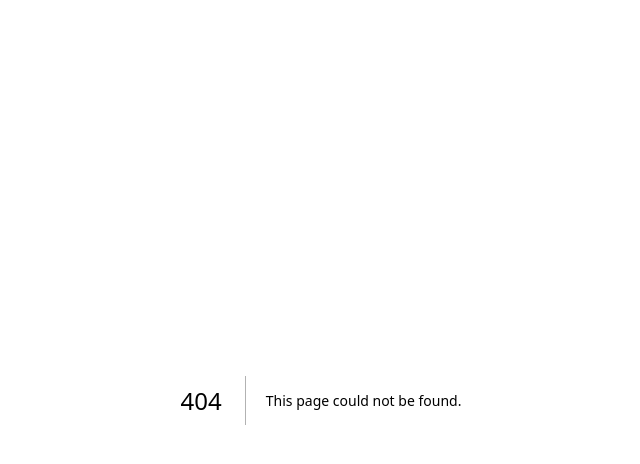
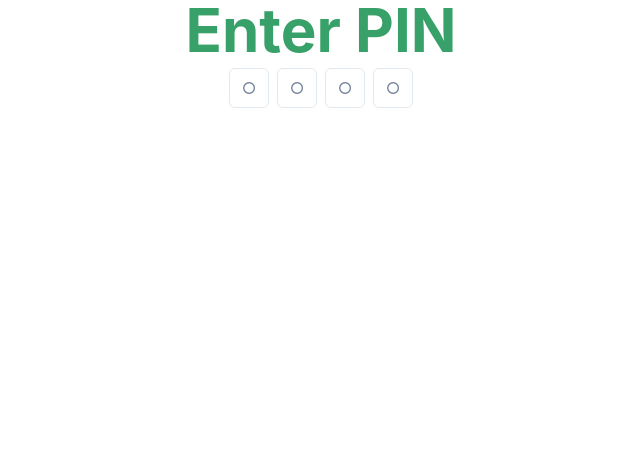
Before and after one commit to elijahmg/Pub-Quiz-App, a Next.js app: page /1/add-pin in a window 1280 px wide. Before the commit this address had no page. Shown: the top 464 px of the page, without its empty margins (319-959 px from the left). Built offline with nearby package versions, Linux system fonts and the light colour scheme.

Commit message:
adding user pin

```diff
--- /dev/null
+++ b/pages/[gameId]/add-pin.tsx
@@ -0,0 +1,30 @@
+import {
+  PinInput,
+  Text,
+  Stack,
+  usePinInput,
+  HStack,
+  PinInputField,
+  Center,
+} from '@chakra-ui/react';
+import Header from '../../components/headers/Header';
+
+export default function InputPin() {
+  return (
+    <Center>
+      <Stack>
+        <Header>Enter PIN</Header>
+        <Center>
+          <HStack>
+            <PinInput type="alphanumeric">
+              <PinInputField />
+              <PinInputField />
+              <PinInputField />
+              <PinInputField />
+            </PinInput>
+          </HStack>
+        </Center>
+      </Stack>
+    </Center>
+  );
+}
```
